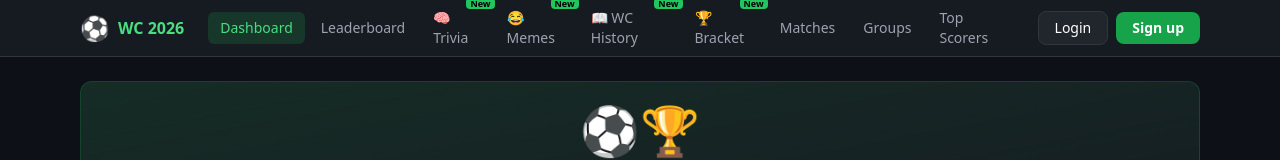
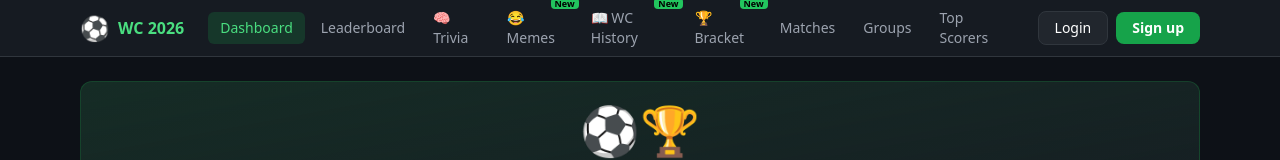
Before and after one commit to sv-data-science/masterplan, a Next.js app in the folder worldcup/frontend/: page / in a window 1280 px wide. Shown: the top 160 px of the page. Built offline with nearby package versions, Linux system fonts and the light colour scheme; no server answers.

Commit message:
Remove New badge from Trivia and My Uniform nav links
Co-Authored-By: Claude Sonnet 4.6 <noreply@anthropic.com>
Claude-Session: https://claude.ai/code/session_019yipjLzZWvhaBreeHbGAGe

```diff
--- a/worldcup/frontend/src/components/Nav.tsx
+++ b/worldcup/frontend/src/components/Nav.tsx
@@ -21,7 +21,7 @@ export function Nav() {
   const baseLinks = [
     { href: '/', label: 'Dashboard' },
     { href: '/leaderboard', label: 'Leaderboard' },
-    { href: '/trivia', label: '🧠 Trivia', badge: 'New' },
+    { href: '/trivia', label: '🧠 Trivia' },
     { href: '/memes', label: '😂 Memes', badge: 'New' },
     { href: '/history', label: '📖 WC History', badge: 'New' },
     { href: '/brackets', label: '🏆 Bracket', badge: 'New' },
@@ -33,9 +33,9 @@ export function Nav() {
     ? [
         { href: '/', label: 'Dashboard' },
         { href: '/leaderboard', label: 'Leaderboard' },
-        { href: '/trivia', label: '🧠 Trivia', badge: 'New' },
+        { href: '/trivia', label: '🧠 Trivia' },
         { href: '/memes', label: '😂 Memes', badge: 'New' },
-        { href: '/kit', label: '🎽 My Uniform', badge: 'New' },
+        { href: '/kit', label: '🎽 My Uniform' },
         { href: '/history', label: '📖 WC History', badge: 'New' },
         { href: '/brackets', label: '🏆 Bracket', badge: 'New' },
         { href: '/profile', label: '👤 Profile', badge: 'New' },
```
